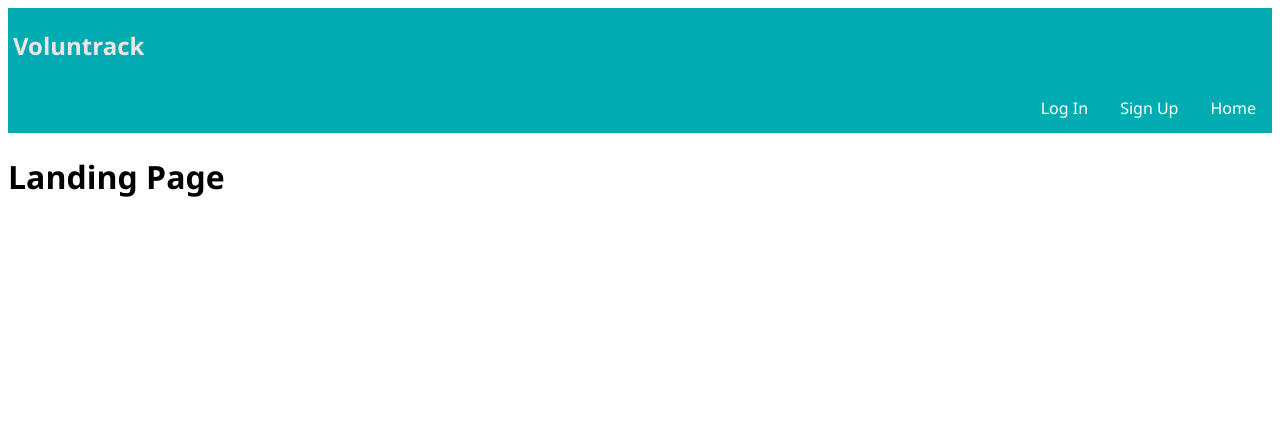
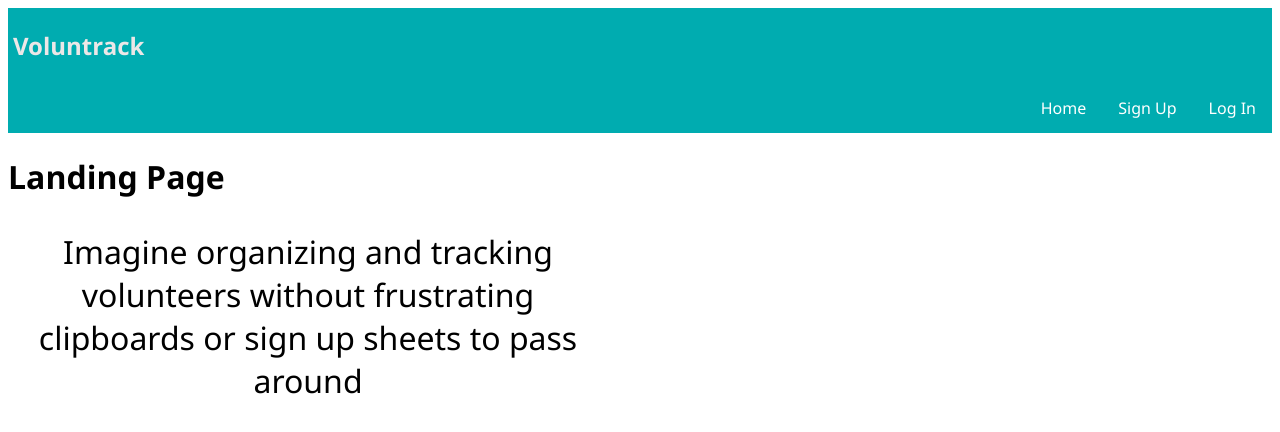
Before and after one commit to dannyyaaj/Voluntrack, a React (Create React App) app: page /#/home in a window 1280 px wide. Shown: the top 432 px of the page. Built offline with nearby package versions, Linux system fonts and the light colour scheme.

Commit message:
add and style app summary on landing page

```diff
--- a/src/PublicNav.js
+++ b/src/PublicNav.js
@@ -7,8 +7,8 @@ const PublicNav = () => (
     <Header title="Voluntrack" />
     <ul className="publicNav">
       <li>
-          <Link to="/">
-            Home
+        <Link to="/login">
+          Log In
           </Link>
       </li>
       <li>
@@ -17,8 +17,8 @@ const PublicNav = () => (
           </Link>
       </li>
       <li>
-          <Link to="/login">
-            Log In
+        <Link to="/">
+          Home
           </Link>
       </li>
     </ul>
--- /dev/null
+++ b/src/components/About/About.js
@@ -0,0 +1,14 @@
+import React, {Component} from 'react';
+
+class About extends Component {
+  render() {
+    return (
+      <div>
+
+        <p className="summary">Imagine organizing and tracking volunteers without frustrating clipboards or sign up sheets to pass around</p>
+      </div>
+    )
+  }
+}
+
+export default About;
--- a/src/components/LandingPage/LandingPage.js
+++ b/src/components/LandingPage/LandingPage.js
@@ -1,10 +1,12 @@
-import React, { Component } from 'react'
+import React, { Component } from 'react';
+import About from '../About/About';
 
 class LandingPage extends Component {
   render() {
     return (
       <div>
         <h1>Landing Page</h1>
+        <About />
       </div>
     )
   }
--- a/src/styles/main.css
+++ b/src/styles/main.css
@@ -11,6 +11,12 @@ body {
     background-color: #00acb0;
     padding: 5px;
     color: #ece7e7;
+}
+
+.summary {
+    width: 600px;
+    text-align: center;
+    font-size: 2rem;
 }
 
 form {
```
Lines whose indentation alone changed are shown as unchanged.
